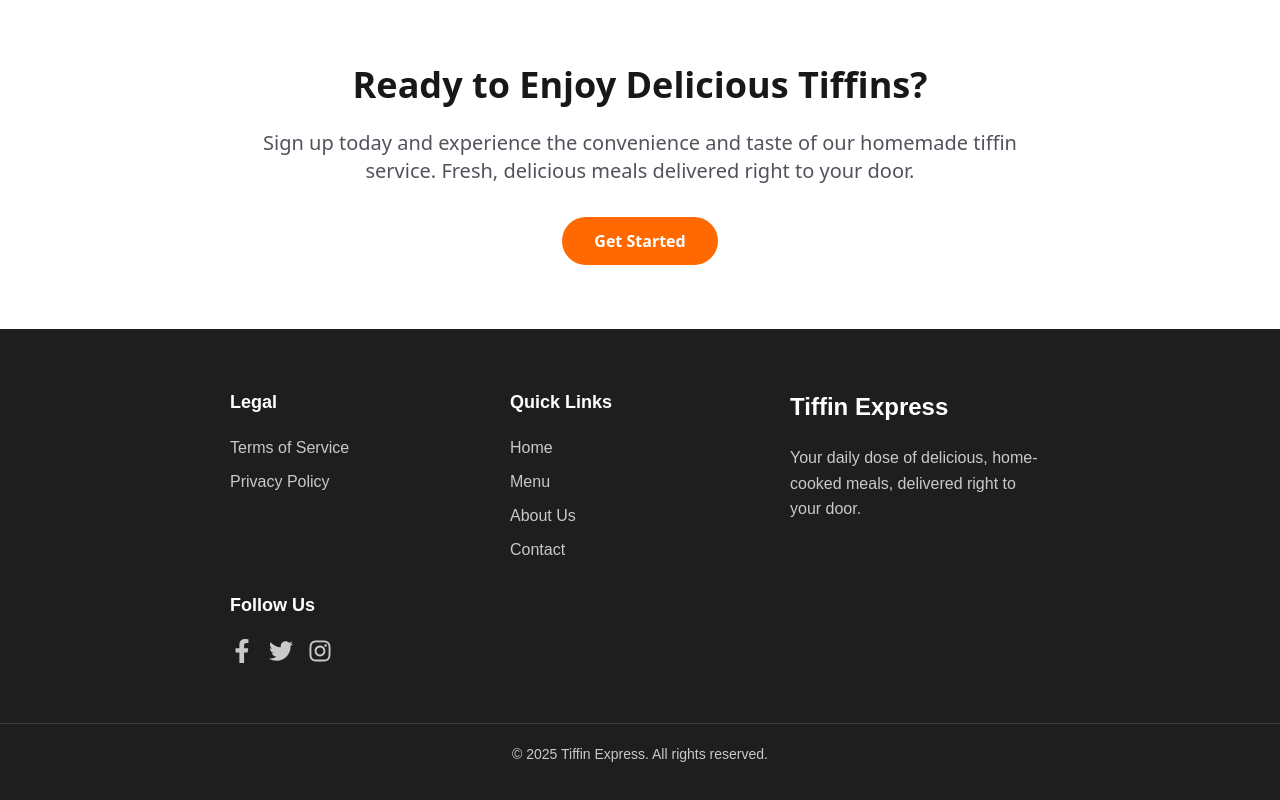
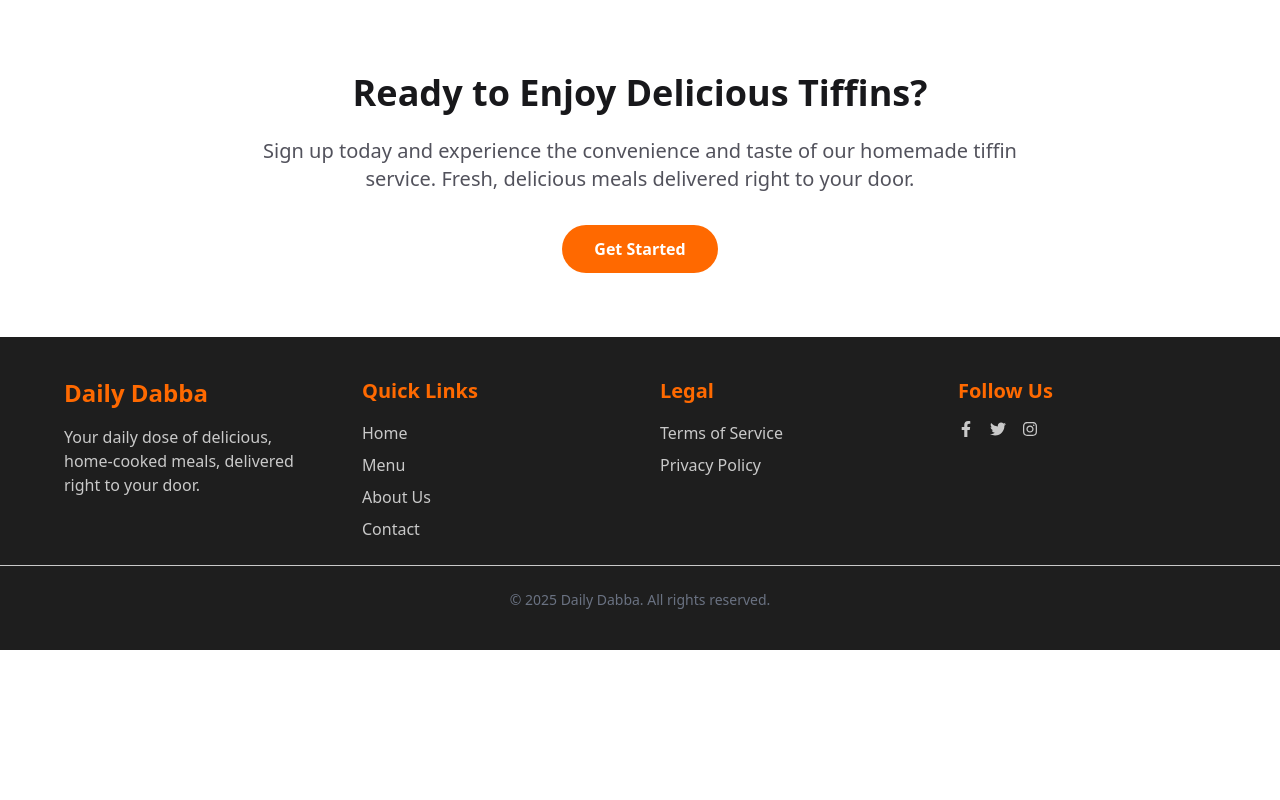
Before and after one commit to Nikhilmukheja19/dailydabba, a React (Vite) app: page / in a window 1280 px wide. Shown: the part 1522-2322 px from the top of the page. After the commit the page ends 2172 px from the top, so only its background shows below. Built offline with nearby package versions, Linux system fonts and the light colour scheme.

Commit message:
feat: updated homepage layout and fixed header spacing

```diff
--- a/src/Components/Footer.jsx
+++ b/src/Components/Footer.jsx
@@ -2,142 +2,130 @@ import { FaFacebookF, FaTwitter, FaInstagram } from "react-icons/fa";
 
 const Footer = () => {
   return (
-    <footer style={styles.footer}>
-      <div style={styles.footerContent}>
-        <div style={styles.footerSection}>
-          <h2 style={styles.logoText}>Tiffin Express</h2>
-          <p style={styles.paragraph}>
-            Your daily dose of delicious, home-cooked meals, delivered right to
-            your door.
+  <footer className="bg-[#1e1e1e] text-[#c9c9c9] py-10">
+  {/* Footer Content */}
+  <div className="flex flex-col sm:flex-row  justify-center items-start w-[90%] mx-auto gap-10">
+
+    {/* Logo & Description */}
+    <div className="w-full sm:w-1/2 md:w-1/4 text-center md:text-left">
+      <h2 className="text-2xl font-bold mb-4 text-orange-500">Daily Dabba</h2>
+      <p className="text-[#c9c9c9]">
+        Your daily dose of delicious, home-cooked meals, delivered right to your door.
       </p>
     </div>
-        <div style={styles.footerSection}>
-          <h2 style={styles.heading}>Quick Links</h2>
-          <ul style={styles.list}>
-            <li>
-              <a href="#" style={styles.link}>
-                Home
-              </a>
-            </li>
-            <li>
-              <a href="#" style={styles.link}>
-                Menu
-              </a>
-            </li>
-            <li>
-              <a href="#" style={styles.link}>
-                About Us
-              </a>
-            </li>
-            <li>
-              <a href="#" style={styles.link}>
-                Contact
-              </a>
-            </li>
+
+    {/* Quick Links */}
+    <div className="w-full sm:w-1/2 md:w-1/4 text-center md:text-left">
+      <h2 className="text-xl font-bold mb-4 text-orange-500">Quick Links</h2>
+      <ul className="space-y-2">
+        <li><a href="#" className="hover:text-gray-400 transition-colors">Home</a></li>
+        <li><a href="#" className="hover:text-gray-400 transition-colors">Menu</a></li>
+        <li><a href="#" className="hover:text-gray-400 transition-colors">About Us</a></li>
+        <li><a href="#" className="hover:text-gray-400 transition-colors">Contact</a></li>
       </ul>
     </div>
-        <div style={styles.footerSection}>
-          <h2 style={styles.heading}>Legal</h2>
-          <ul style={styles.list}>
-            <li>
-              <a href="#" style={styles.link}>
-                Terms of Service
-              </a>
-            </li>
-            <li>
-              <a href="#" style={styles.link}>
-                Privacy Policy
-              </a>
-            </li>
+
+    {/* Legal */}
+    <div className="w-full sm:w-1/2 md:w-1/4 text-center md:text-left">
+      <h2 className="text-xl font-bold mb-4 text-orange-500">Legal</h2>
+      <ul className="space-y-2 ">
+        <li><a href="#" className="hover:text-gray-400 transition-colors">Terms of Service</a></li>
+        <li><a href="#" className="hover:text-gray-400 transition-colors">Privacy Policy</a></li>
       </ul>
     </div>
-        <div style={styles.footerSection}>
-          <h2 style={styles.heading}>Follow Us</h2>
-          <div style={styles.socialLinks}>
-            <a href="#" style={styles.socialLink}>
-              <FaFacebookF />
-            </a>
-            <a href="#" style={styles.socialLink}>
-              <FaTwitter />
-            </a>
-            <a href="#" style={styles.socialLink}>
-              <FaInstagram />
-            </a>
+
+    {/* Social Links */}
+    <div className="w-full sm:w-1/2 md:w-1/4 text-center md:text-left">
+      <h2 className="text-xl font-bold mb-4 text-orange-500">Follow Us</h2>
+      <div className="flex justify-center md:justify-start gap-4 ">
+        <a href="#" className="text-[#c9c9c9] hover:text-blue-600 transition-colors"><FaFacebookF /></a>
+        <a href="#" className="text-[#c9c9c9] hover:text-blue-400 transition-colors"><FaTwitter /></a>
+        <a href="#" className="text-[#c9c9c9] hover:text-pink-500 transition-colors"><FaInstagram /></a>
       </div>
     </div>
+
   </div>
-      <div style={styles.footerBottom}>
-        &copy; 2025 Tiffin Express. All rights reserved.
+
+  {/* Divider */}
+  <div className="w-full h-px bg-[#c9c9c9] my-6"></div>
+
+  {/* Footer Bottom */}
+  <div className="text-center text-gray-500 text-sm">
+    &copy; 2025 Daily Dabba. All rights reserved.
   </div>
 </footer>
+
+
+
+
   );
 };
 
-const styles = {
-  footer: {
-    backgroundColor: "#1e1e1e",
-    color: "#c9c9c9",
-    padding: "50px 0",
-    fontFamily: "Arial, sans-serif",
-    fontSize: "16px",
-    textAlign: "left",
-  },
-  footerContent: {
-    display: "flex",
-    justifyContent: "end",
-    flexDirection: "row-reverse",
-    flexWrap: "wrap",
-    maxWidth: "1200px",
-    margin: "0px 200px",
-    padding: "0 20px",
-  },
-  footerSection: {
-    flex: "1",
-    minWidth: "200px",
-    margin: "10px",
-  },
-  logoText: {
-    fontSize: "24px",
-    color: "#ffffff",
-    marginBottom: "20px",
-    fontWeight: "bold",
-  },
-  heading: {
-    fontSize: "18px",
-    color: "#ffffff",
-    marginBottom: "20px",
-    fontWeight: "bold",
-  },
-  paragraph: {
-    lineHeight: "1.6",
-  },
-  list: {
-    listStyle: "none",
-    padding: "0",
-  },
-  link: {
-    textDecoration: "none",
-    color: "#c9c9c9",
-    transition: "color 0.3s ease",
-    display: "block",
-    marginBottom: "10px",
-  },
-  socialLinks: {
-    display: "flex",
-    gap: "15px",
-  },
-  socialLink: {
-    fontSize: "24px",
-    color: "#c9c9c9",
-    transition: "color 0.3s ease",
-  },
-  footerBottom: {
-    borderTop: "1px solid #3a3a3a",
-    textAlign: "center",
-    paddingTop: "20px",
-    marginTop: "50px",
-    fontSize: "14px",
-  },
-};
+// const styles = {
+//   footer: {
+//     backgroundColor: "#1e1e1e",
+//     color: "#c9c9c9",
+//     padding: "50px 0",
+//     fontFamily: "Arial, sans-serif",
+//     fontSize: "16px",
+//     textAlign: "left",
+//   },
+//   footerContent: {
+//     display: "flex",
+//     justifyContent: "end",
+//     flexDirection: "row-reverse",
+//     flexWrap: "wrap",
+//     maxWidth: "1200px",
+//     margin: "0px 200px",
+//     padding: "0 20px",
+//   },
+//   footerSection: {
+//     flex: "1",
+//     minWidth: "200px",
+//     margin: "10px",
+//   },
+//   logoText: {
+//     fontSize: "24px",
+//     color: "#ffffff",
+//     marginBottom: "20px",
+//     fontWeight: "bold",
+//   },
+//   heading: {
+//     fontSize: "18px",
+//     color: "#ffffff",
+//     marginBottom: "20px",
+//     fontWeight: "bold",
+//   },
+//   paragraph: {
+//     lineHeight: "1.6",
+//   },
+//   list: {
+//     listStyle: "none",
+//     padding: "0",
+//   },
+//   link: {
+//     textDecoration: "none",
+//     color: "#c9c9c9",
+//     transition: "color 0.3s ease",
+//     display: "block",
+//     marginBottom: "10px",
+//   },
+//   socialLinks: {
+//     display: "flex",
+//     gap: "15px",
+//   },
+//   socialLink: {
+//     fontSize: "24px",
+//     color: "#c9c9c9",
+//     transition: "color 0.3s ease",
+//   },
+//   footerBottom: {
+//     borderTop: "1px solid #3a3a3a",
+//     textAlign: "center",
+//     paddingTop: "20px",
+//     marginTop: "50px",
+//     fontSize: "14px",
+//   },
+// };
 
 export default Footer;
--- a/src/Components/Navbar.jsx
+++ b/src/Components/Navbar.jsx
@@ -1,6 +1,7 @@
 /* eslint-disable react-hooks/exhaustive-deps */
 import { useState, useEffect } from "react";
 import { Link, useLocation } from "react-router-dom";
+import logo from "../assets/svgviewer-png-output.png";
 
 function Navbar() {
   const location = useLocation(); // to detect current path
@@ -27,17 +28,9 @@ function Navbar() {
 
   return (
     <header className="sticky top-0 z-20 bg-white/80 backdrop-blur-lg">
-      <div className="flex items-center p-4 justify-between">
-        <Link
-          to="/menu"
-          className="rounded-full bg-orange-500 px-4 py-2 text-sm font-bold text-white"
-        >
-          Menu
-        </Link>
+      <div className="flex items-center px-4 py-2 justify-between">
         <Link to="/">
-          <h2 className="text-zinc-900 text-xl font-bold leading-tight tracking-tight">
-            Tiffin Express
-          </h2>
+          <img src={logo} alt="DailyDabba Logo"  className="h-15 w-60 "/>
         </Link>
         <button className="rounded-full bg-orange-500 px-4 py-2 text-sm font-bold text-white">
           Login
@@ -49,7 +42,7 @@ function Navbar() {
             <Link
               key={index}
               to={item.href}
-              className={`flex flex-col items-center justify-center border-b-2 px-4 py-3 text-sm font-medium ${
+              className={`flex flex-col items-center justify-center border-b-2 px-4 py-3  text-sm font-medium ${
                 activeItem === item.name
                   ? "border-orange-500 text-orange-500 font-bold"
                   : "border-transparent text-zinc-500"
```
Also changed, not shown: src/assets/svgviewer-png-output.png (added). Lines whose indentation alone changed are shown as unchanged.
